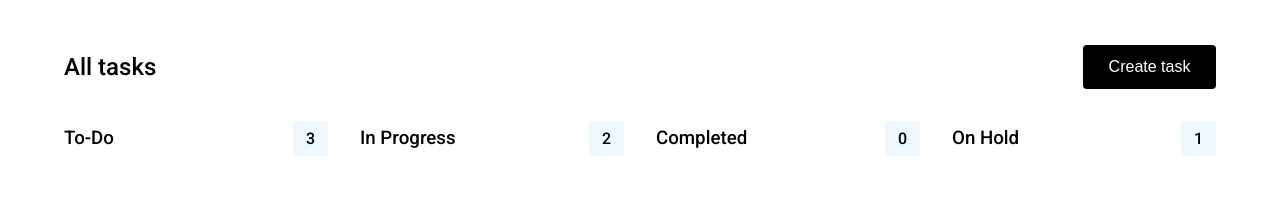
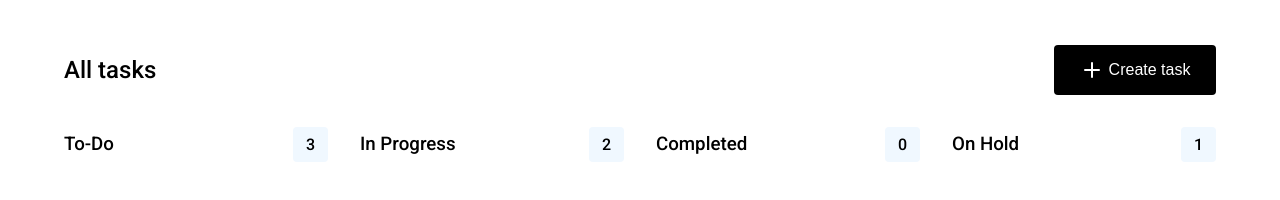
Before and after one commit to t4katona/todo-js, a plain HTML site: page index.html in a window 1280 px wide. Shown: the part 66-266 px from the top of the page. Drawn offline with Linux system fonts and the light colour scheme; a web font is replaced by a local one.

Commit message:
added icons for action buttons

```diff
--- a/index.html
+++ b/index.html
@@ -29,6 +29,7 @@
       <header class="main-section-header">
         <h2 class="roboto-medium">All tasks</h2>
         <button class="btn primary-btn" id="create-task-modal-open-btn">
+          <img src="assets/plus.svg" alt="Icon to create task" />
           Create task
         </button>
       </header>
@@ -158,6 +159,7 @@
           <div class="modal-btn-container">
             <button class="btn secondary-btn btn-close-modal">Close</button>
             <button type="submit" class="btn primary-btn" id="create-task-btn">
+              <img src="assets/plus.svg" alt="Icon to create task" />
               Create task
             </button>
           </div>
@@ -186,6 +188,10 @@
           <div class="modal-btn-container">
             <button class="btn secondary-btn btn-close-modal">Close</button>
             <button class="btn primary-btn" id="save-category-change">
+              <img
+                src="assets/save.svg"
+                alt="Icon to save task category change"
+              />
               Save
             </button>
           </div>
--- a/style.css
+++ b/style.css
@@ -24,7 +24,8 @@ body {
 nav,
 header,
 .todo-card-heading,
-.todo-btn-conatiner {
+.todo-btn-conatiner,
+.btn {
   display: flex;
   justify-content: space-between;
   align-items: center;
@@ -82,10 +83,10 @@ main {
   border-radius: 4px;
   text-align: center;
   text-decoration: none;
-  display: inline-block;
   font-size: 1rem;
   color: white;
   cursor: pointer;
+  column-gap: 0.3rem;
 }
 
 .primary-btn {
```
Also changed, not shown: assets/plus.svg (added), assets/save.svg (added).
